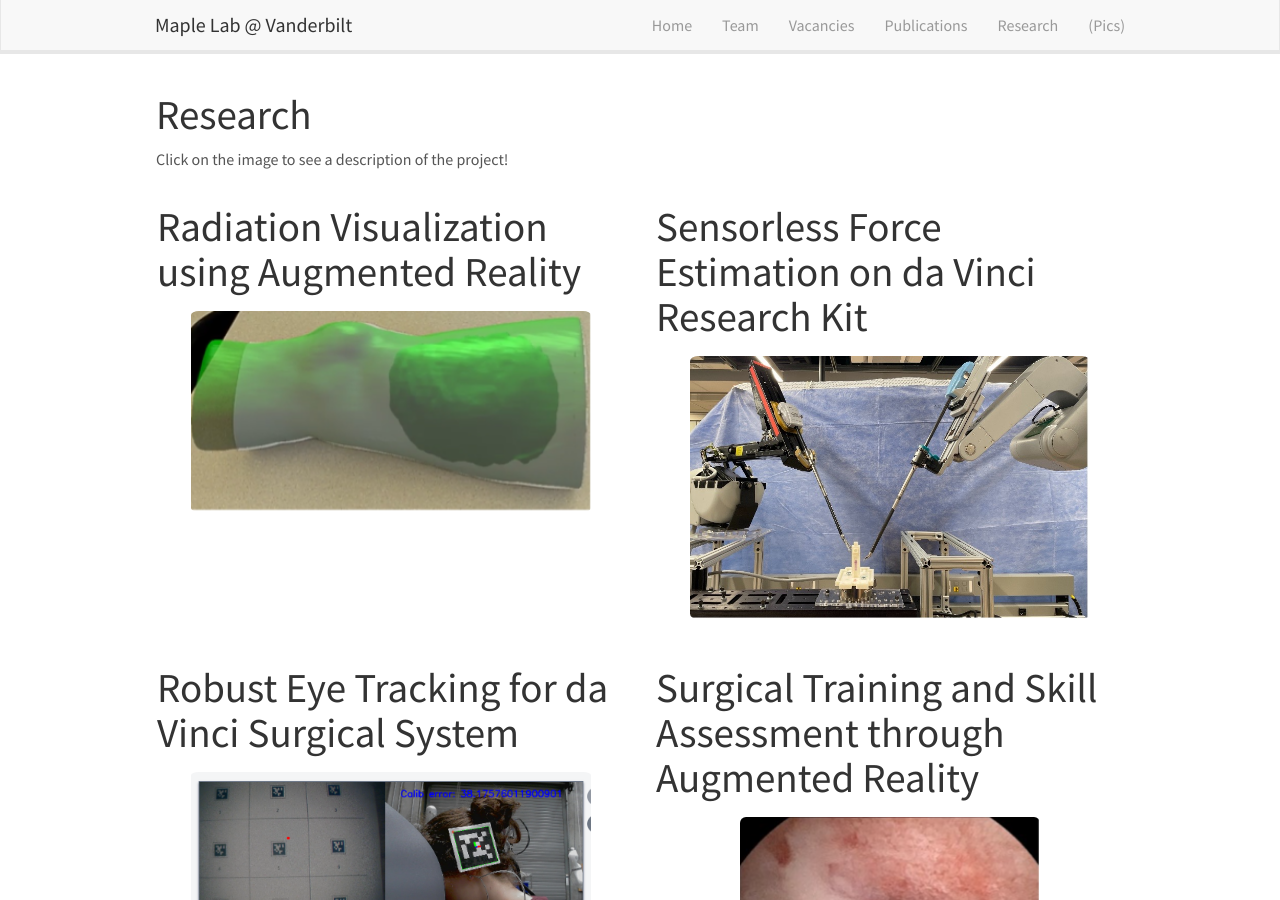
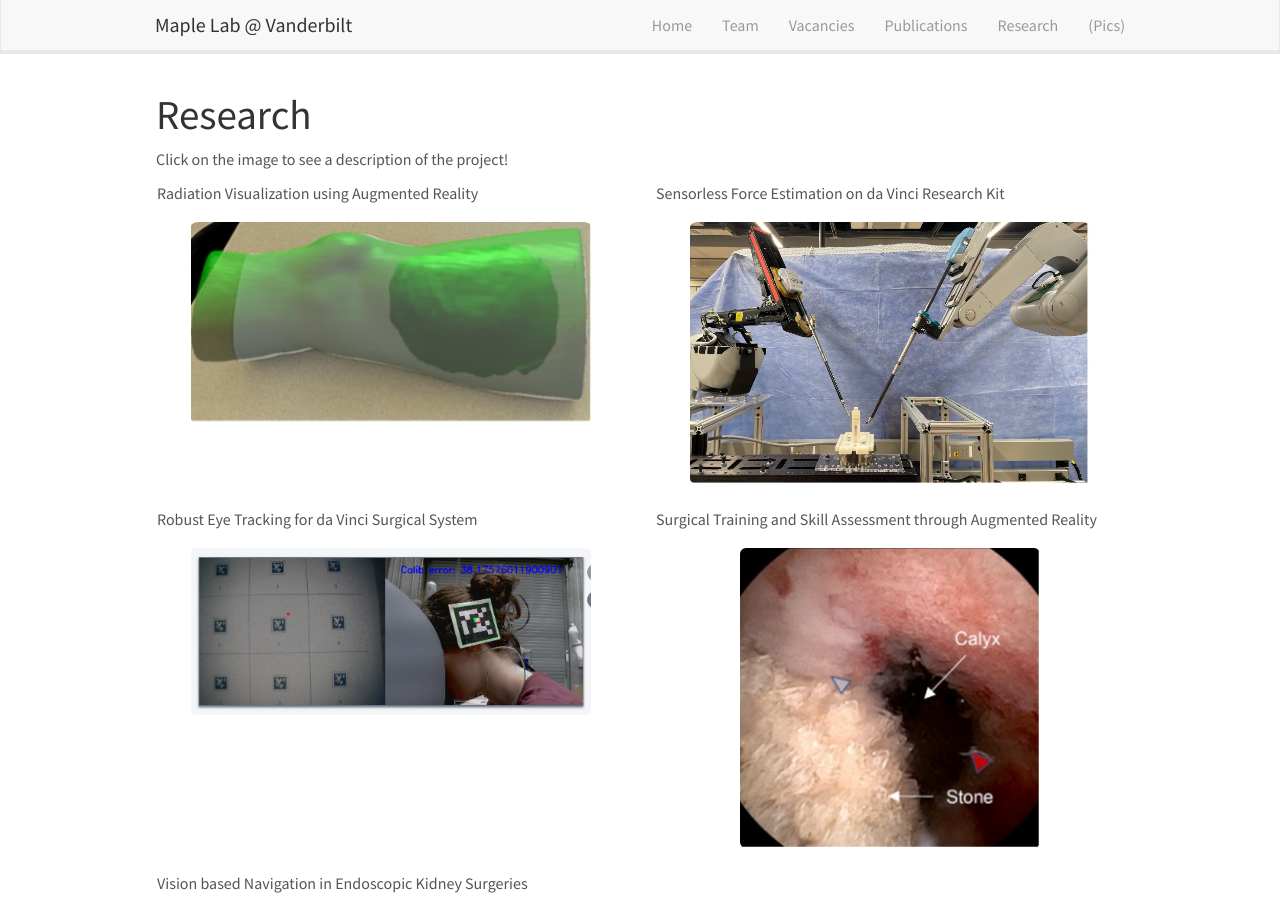
Before and after one commit to vu-maple-lab/vu-maple-lab.github.io, a Jekyll site: the page built from research.md, in a window 1280 px wide and 900 px high. Built offline with Jekyll 4.4.1, drawn with Linux system fonts in a browser that asks for light colours; nearby versions of some CDN libraries.

Commit message:
try this 18

```diff
--- a/research.md
+++ b/research.md
@@ -10,35 +10,35 @@ permalink: /research/
 Click on the image to see a description of the project!
 <div class="row">
 <div class="col-sm-6 clearfix">
-  <h1>Radiation Visualization using Augmented Reality</h1>
+  <firstp>Radiation Visualization using Augmented Reality</firstp>
   <a href="{{ site.url }}{{ site.baseurl }}/research/sarcoma" title="Sarcoma">
     <img src="{{ site.url }}{{ site.baseurl }}/images/researchpic/sarcoma.png" alt="sarcoma_img" style="width: 400px" class="center"/>
   </a>
 </div>
 
 <div class="col-sm-6 clearfix">
- <h1>Sensorless Force Estimation on da Vinci Research Kit</h1>
+ <firstp>Sensorless Force Estimation on da Vinci Research Kit</firstp>
   <a href="{{ site.url }}{{ site.baseurl }}/research/force_estimation" title="force_estimation">
     <img src="{{ site.url }}{{ site.baseurl }}/images/researchpic/force_estimation.jpg" alt="force_estimation" style="width: 400px" class="center"/>
   </a>
 </div>
 
 <div class="col-sm-6 clearfix">
-  <h1>Robust Eye Tracking for da Vinci Surgical System</h1>
+  <firstp>Robust Eye Tracking for da Vinci Surgical System</firstp>
   <a href="{{ site.url }}{{ site.baseurl }}/research/dvrk_gaze" title="dvrk_gaze">
     <img src="{{ site.url }}{{ site.baseurl }}/images/researchpic/dvrk_gaze.png" alt="dvrk_gaze" style="width: 400px" class="center"/>
   </a>
 </div>
 
 <div class="col-sm-6 clearfix">
-  <h1>Surgical Training and Skill Assessment through Augmented Reality</h1>
+  <firstp>Surgical Training and Skill Assessment through Augmented Reality</firstp>
   <a href="{{ site.url }}{{ site.baseurl }}/research/kidney_gaze" title="kidney_gaze">
     <img src="{{ site.url }}{{ site.baseurl }}/images/researchpic/kidney_gaze.png" alt="kidney_gaze" style="width: 300px" class="center"/>
   </a>
 </div>
 
 <div class="col-sm-6 clearfix">
-  <h1>Vision based Navigation in Endoscopic Kidney Surgeries</h1>
+  <firstp>Vision based Navigation in Endoscopic Kidney Surgeries</firstp>
   <a href="{{ site.url }}{{ site.baseurl }}/research/kidney_reconstruction" title="kidney_reconstruction">
     <img src="{{ site.url }}{{ site.baseurl }}/images/researchpic/kidney_reco.png" alt="kidney_reconstruction" style="width: 300px" class="center"/>
   </a>
```
